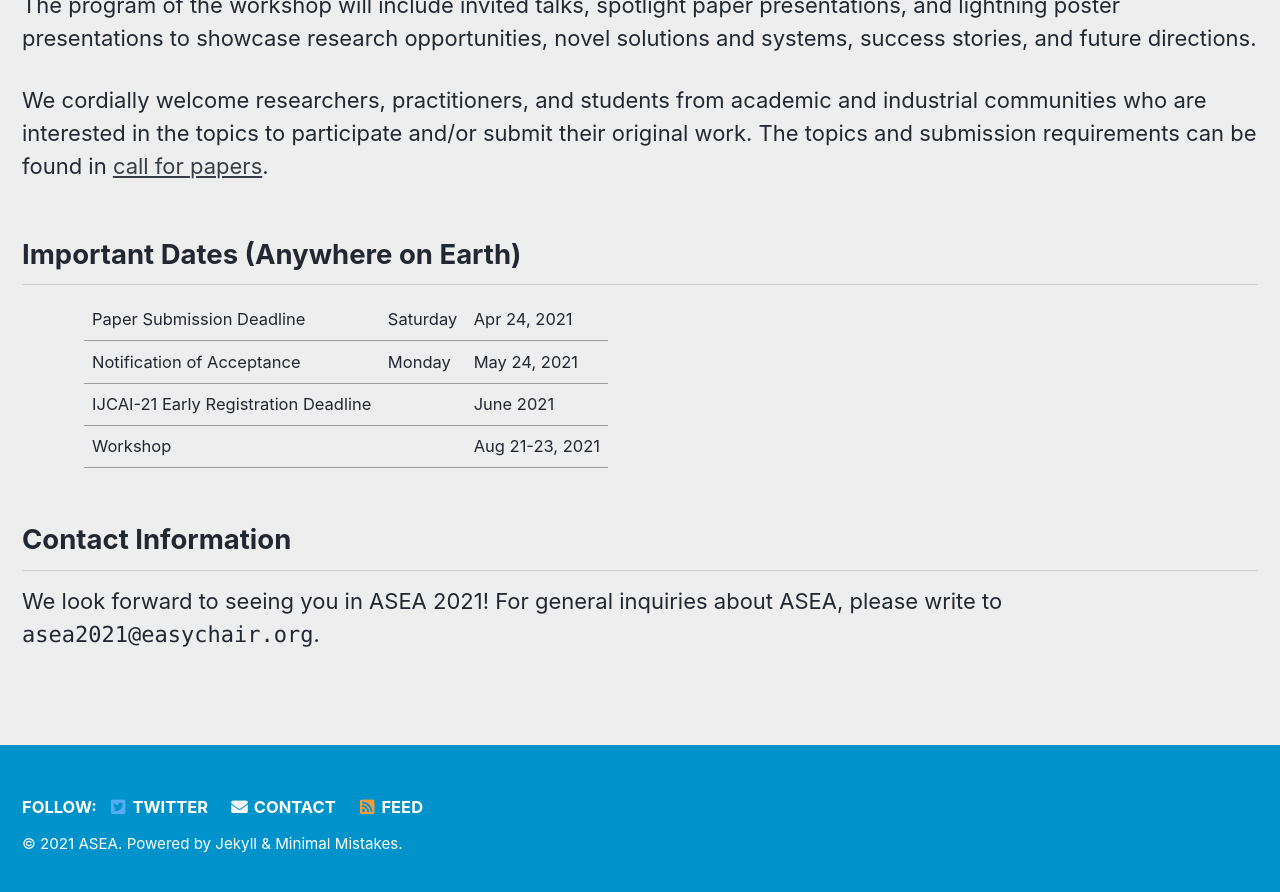
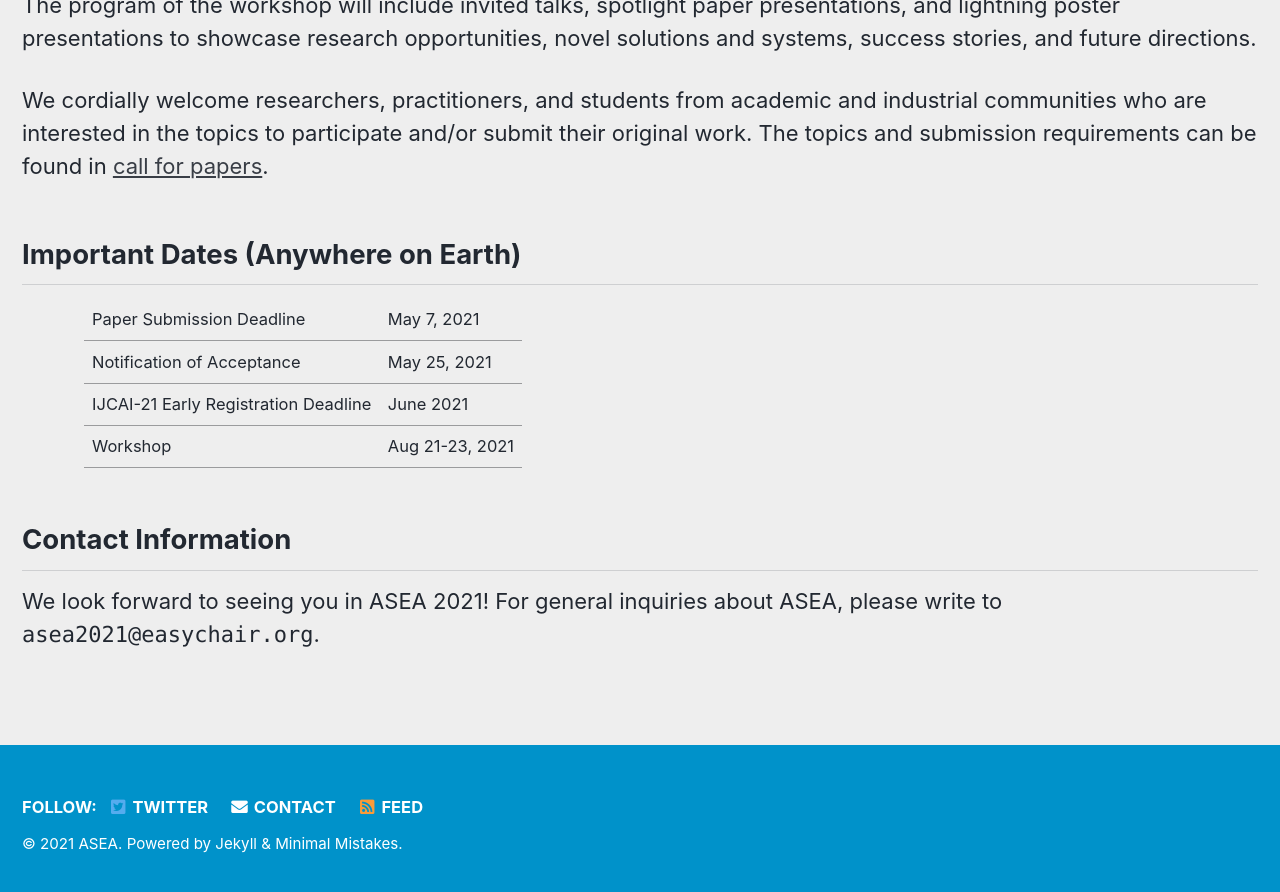
Before and after one commit to asea2021/ijcai-asea2021, a Jekyll site: the page built from _pages/home.md, in a window 1280 px wide and 900 px high, scrolled down 948 px. Shown: the top 892 px of the window. Built offline with Jekyll 4.4.1, drawn with Linux system fonts in a browser that asks for light colours; cached includes are drawn as plain includes.

```diff
--- a/_pages/home.md
+++ b/_pages/home.md
@@ -24,22 +24,18 @@ We cordially welcome researchers, practitioners, and students from academic and
     <tbody>
         <tr>
             <td>Paper Submission Deadline</td>
-            <td>Saturday</td>
-            <td>Apr 24, 2021</td>
+            <td>May 7, 2021</td>
         </tr>
         <tr>
             <td>Notification of Acceptance</td>
-            <td>Monday</td>
-            <td>May 24, 2021</td>
+            <td>May 25, 2021</td>
         </tr>
         <tr>
             <td>IJCAI-21 Early Registration Deadline</td>
-            <td></td>
             <td>June 2021</td>
         </tr>
         <tr>
             <td>Workshop</td>
-            <td></td>
             <td>Aug 21-23, 2021</td>
         </tr>
     </tbody>
```
Also changed, not shown: _pages/call_for_papers.md (+2 -6 lines).
